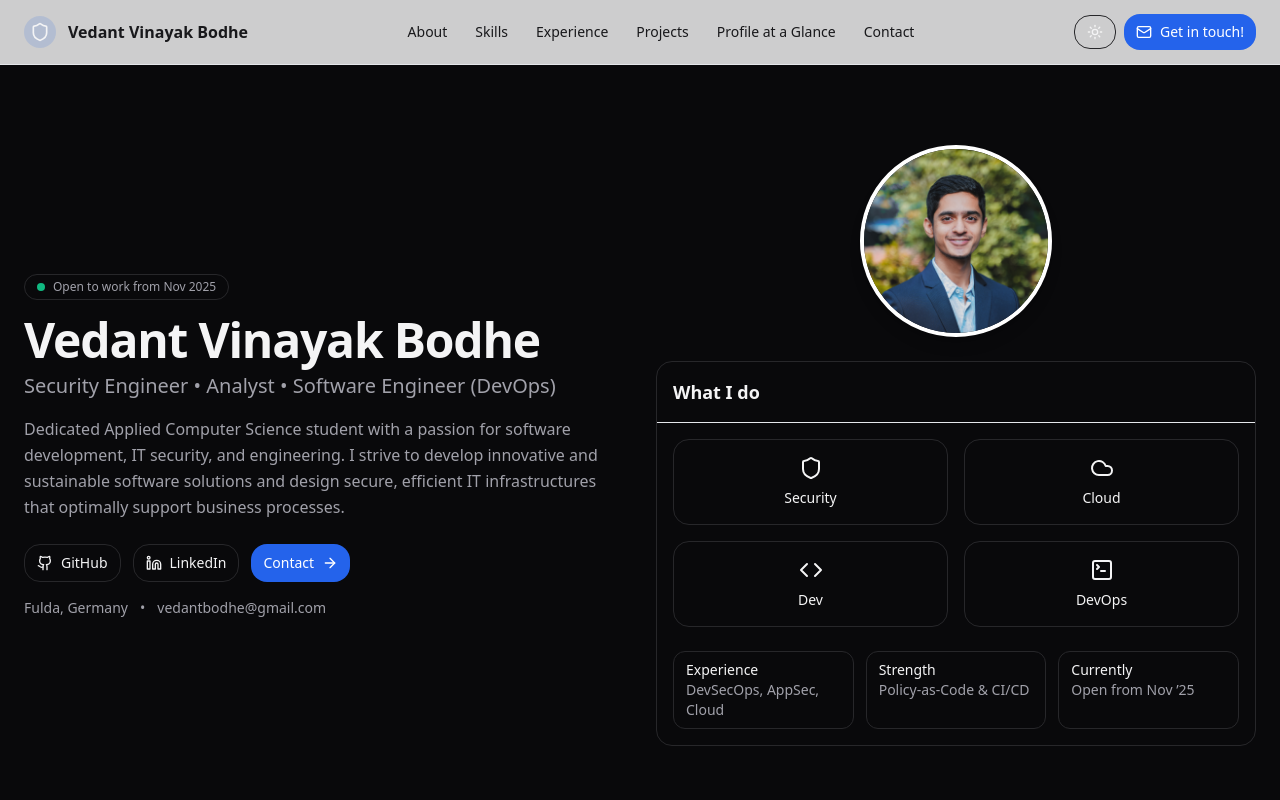
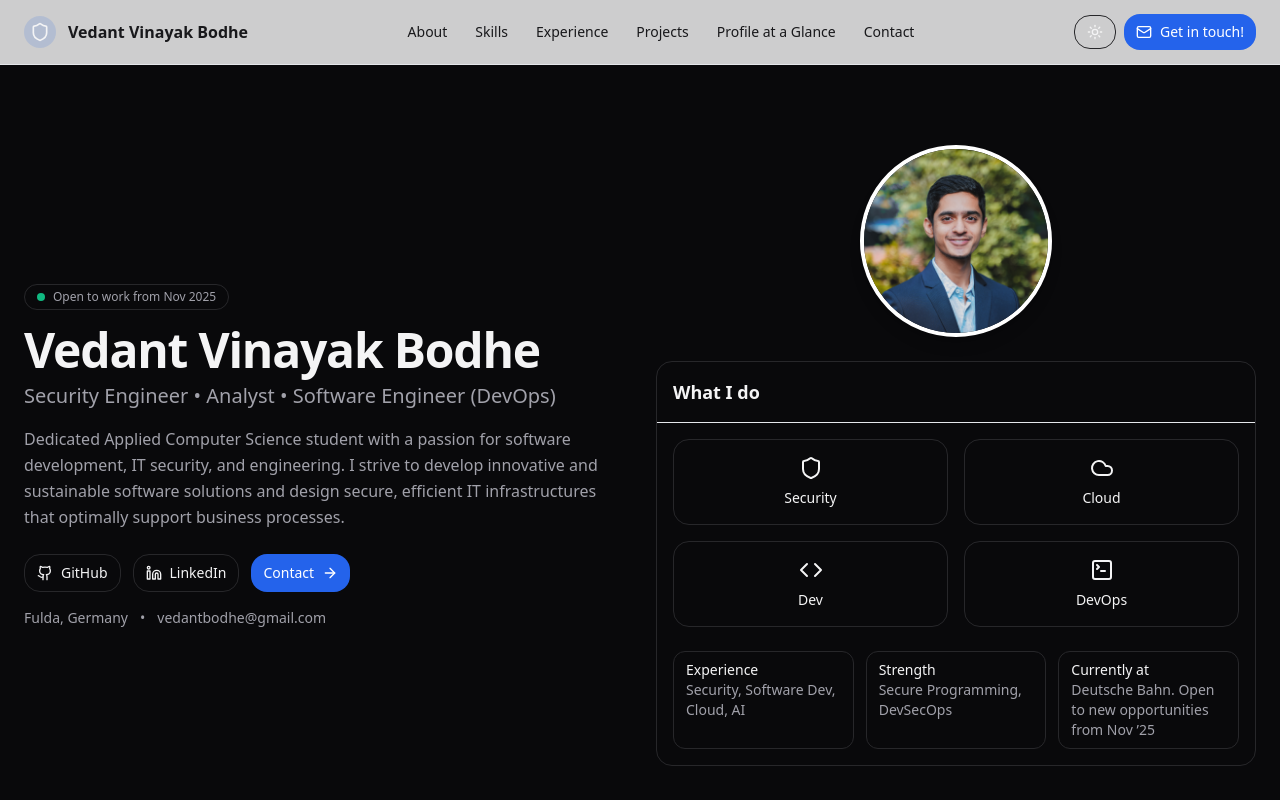
Before and after one commit to vedantbodhe/vedantbodhe.github.io, a React (Vite) app: page / in a window 1280 px wide. Shown: the top 800 px of the page. Built offline with nearby package versions, Linux system fonts and the light colour scheme.

Commit message:
facts change

```diff
--- a/src/App.jsx
+++ b/src/App.jsx
@@ -407,9 +407,9 @@ export default function App() {
                     {/* Quick facts */}
                     <div className="mt-6 grid grid-cols-1 sm:grid-cols-3 gap-3">
                       {[
-                        {k: "Experience", v: "DevSecOps, AppSec, Cloud"},
-                        {k: "Strength", v: "Policy-as-Code & CI/CD"},
-                        {k: "Currently", v: "Open from Nov ’25"},
+                        {k: "Experience", v: "Security, Software Dev, Cloud, AI"},
+                        {k: "Strength", v: "Secure Programming, DevSecOps"},
+                        {k: "Currently at", v: "Deutsche Bahn. Open to new opportunities from Nov ’25"},
                       ].map((item) => (
                           <div
                               key={item.k}
```
